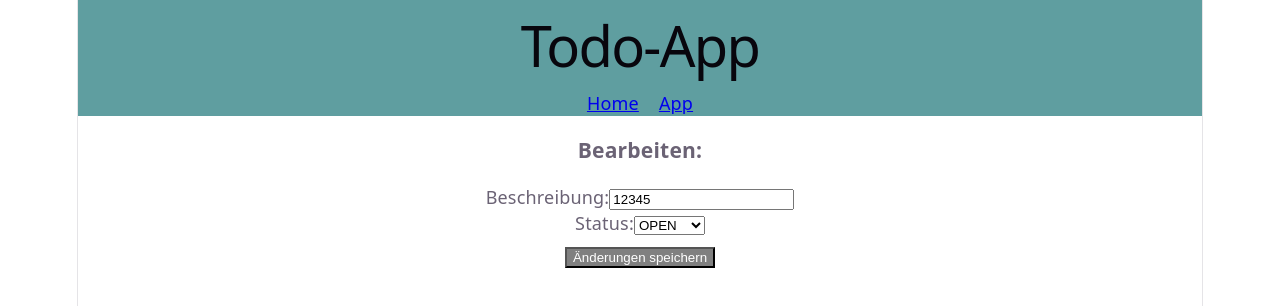
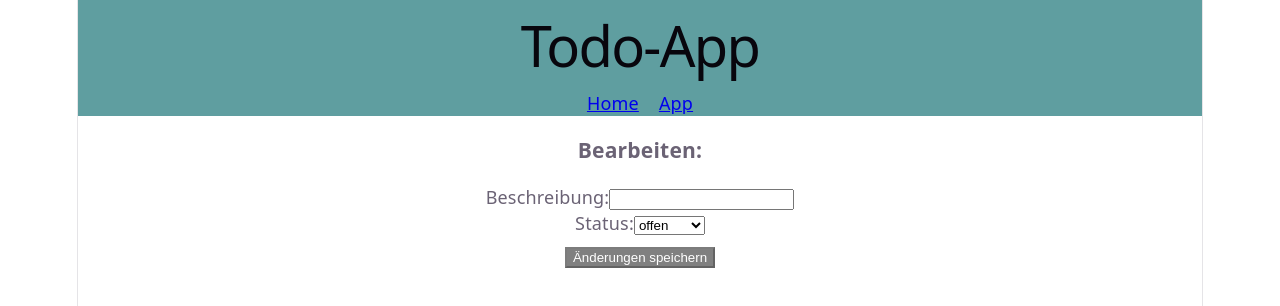
Before and after one commit to m-reinisch/FullStackProject, a React (Vite) app in the folder frontend/: page /todo/edit/1 in a window 1280 px wide. Shown: the top 306 px of the page. Built offline with nearby package versions, Linux system fonts and the light colour scheme; no server answers.

Commit message:
EditTodo fixed with claude

```diff
--- a/frontend/src/EditTodo.tsx
+++ b/frontend/src/EditTodo.tsx
@@ -14,12 +14,9 @@ type EditTodoProps= {
 
 export default function EditTodo(props: Readonly<EditTodoProps>) {
     const param= useParams();
-    const {register, handleSubmit, formState: {errors, isValid}} =
+    const {register, handleSubmit, reset, formState: {errors, isValid}} =
         useForm<FormValues>({mode: "onChange"})
     const nav= useNavigate();
-    const [editTodo, setEditTodo]= useState<Todo>({id: "0",
-                                            description: "12345",
-                                            status: "OPEN"})
 
     function onSubmit(data: FormValues){
         const upTodo: Todo = {
@@ -33,9 +30,10 @@ export default function EditTodo(props: Readonly<EditTodoProps>) {
         nav("/todos")
     }
     function loadEdit(){
-        axios.get("api/todo/" + param.id)
-            .then( (resp) =>
-                setEditTodo(resp.data))
+        axios.get("/api/todo/" + param.id)
+            .then( (resp) => {
+                reset({ description: resp.data.description, status: resp.data.status })
+            })
             .catch( (errors) => console.log(errors) )
     }
 
@@ -50,8 +48,6 @@ export default function EditTodo(props: Readonly<EditTodoProps>) {
                 <label>
                     Beschreibung:
                     <input type={"text"}
-                           value={editTodo.description}
-
                            {...register("description",
                                    {
                                        required: "Description is required.",
@@ -81,9 +77,6 @@ export default function EditTodo(props: Readonly<EditTodoProps>) {
                                         }
                                     }
                         })}>
-                        <option value={editTodo.status}>
-                            {editTodo.status}
-                        </option>
                         <option value="OPEN">offen</option>
                         <option value="IN_PROGRESS">in arbeit</option>
                         <option value="DONE">beendet</option>
```
